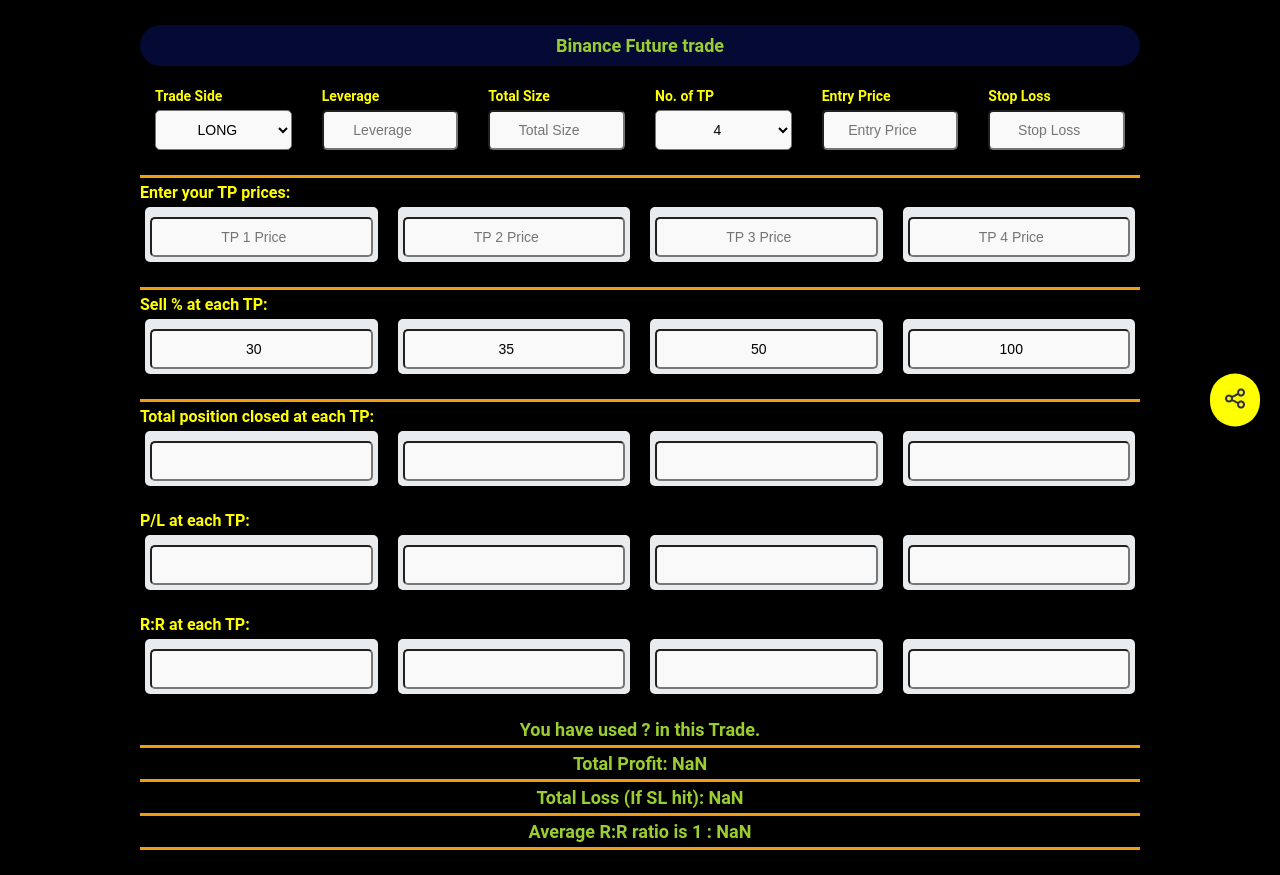
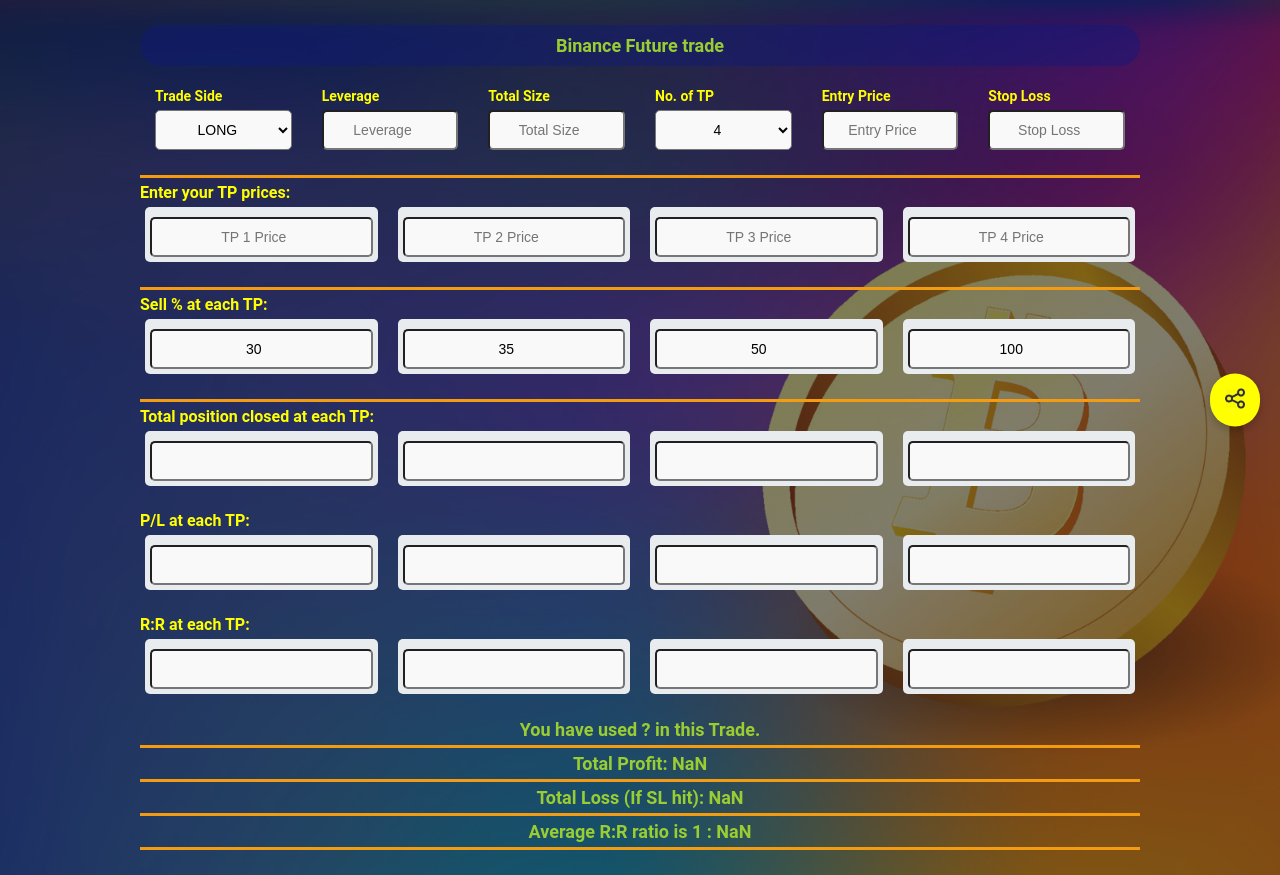
Before and after one commit to omprakashpandit29/Leverage-Calculator-pro, a plain HTML site: page index.html in a window 1280 px wide. Drawn offline with nearby package versions, Linux system fonts and the light colour scheme.

Commit message:
added background image

```diff
--- a/styles.css
+++ b/styles.css
@@ -1,10 +1,24 @@
 body {
     font-family: 'Roboto', sans-serif;
-    background-color: #000000;
     margin: 0;
     display: flex;
     justify-content: center;
+    position: relative;
+}
 
+body::before {
+    content: "";
+    position: absolute;
+    top: 0;
+    left: 0;
+    width: 100%;
+    height: 100%;
+    background-image: url('image/back.jpg');
+    background-size: cover;
+    background-repeat: no-repeat;
+    background-position: center;
+    filter: brightness(50%) contrast(85%);  /* Apply the filter here */
+    z-index: -1;  /* Ensure it stays behind all other content */
 }
 
 .container {
@@ -92,6 +106,11 @@ hr {
 
 /* Mobile Responsive */
 @media screen and (max-width: 768px) {
+
+    body::before {
+        background-image: url('image/phoneback.png');
+        position: fixed;
+    }
 
     .row {
         display: flex;
```
Also changed, not shown: image/back.jpg (added), image/phoneback.png (added).
